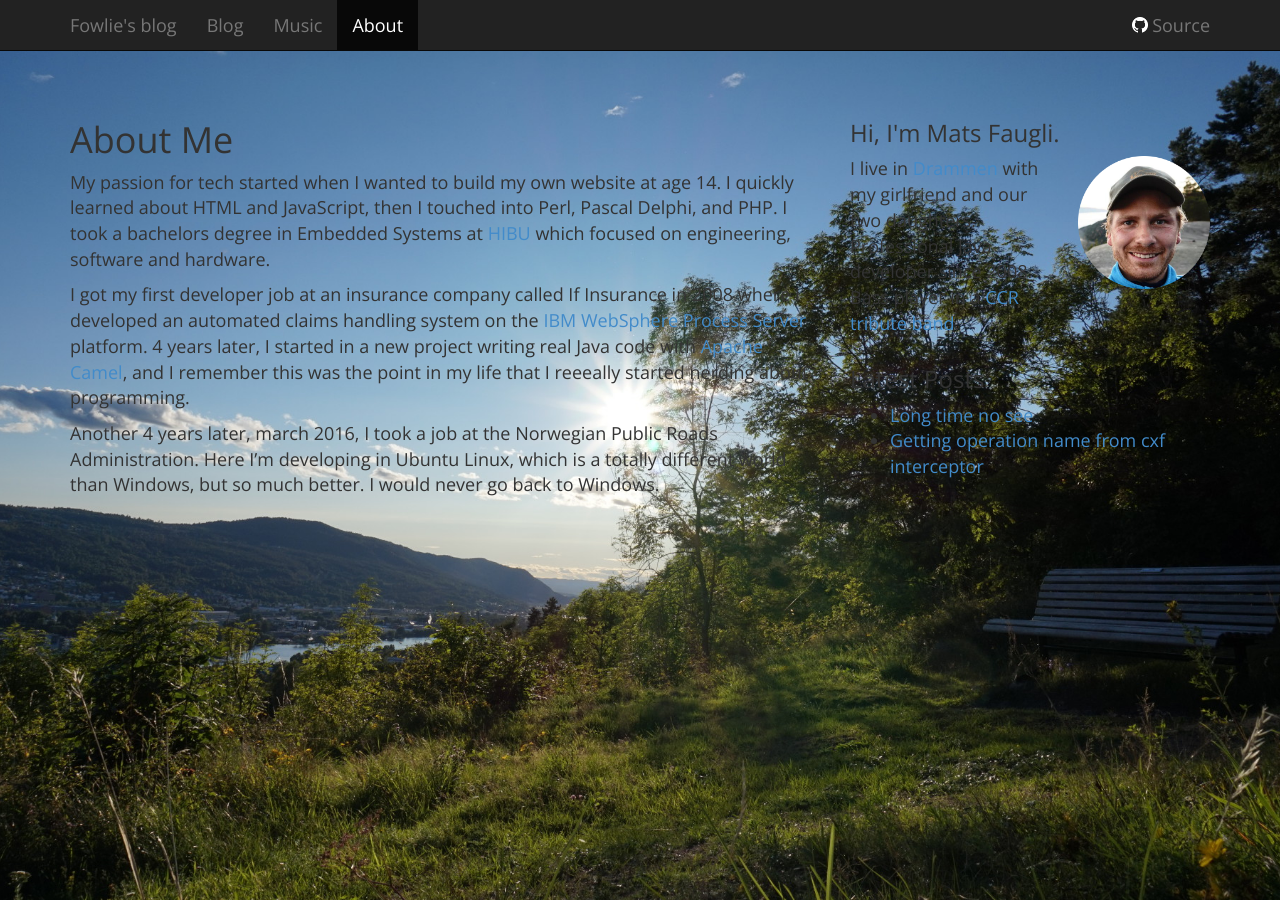
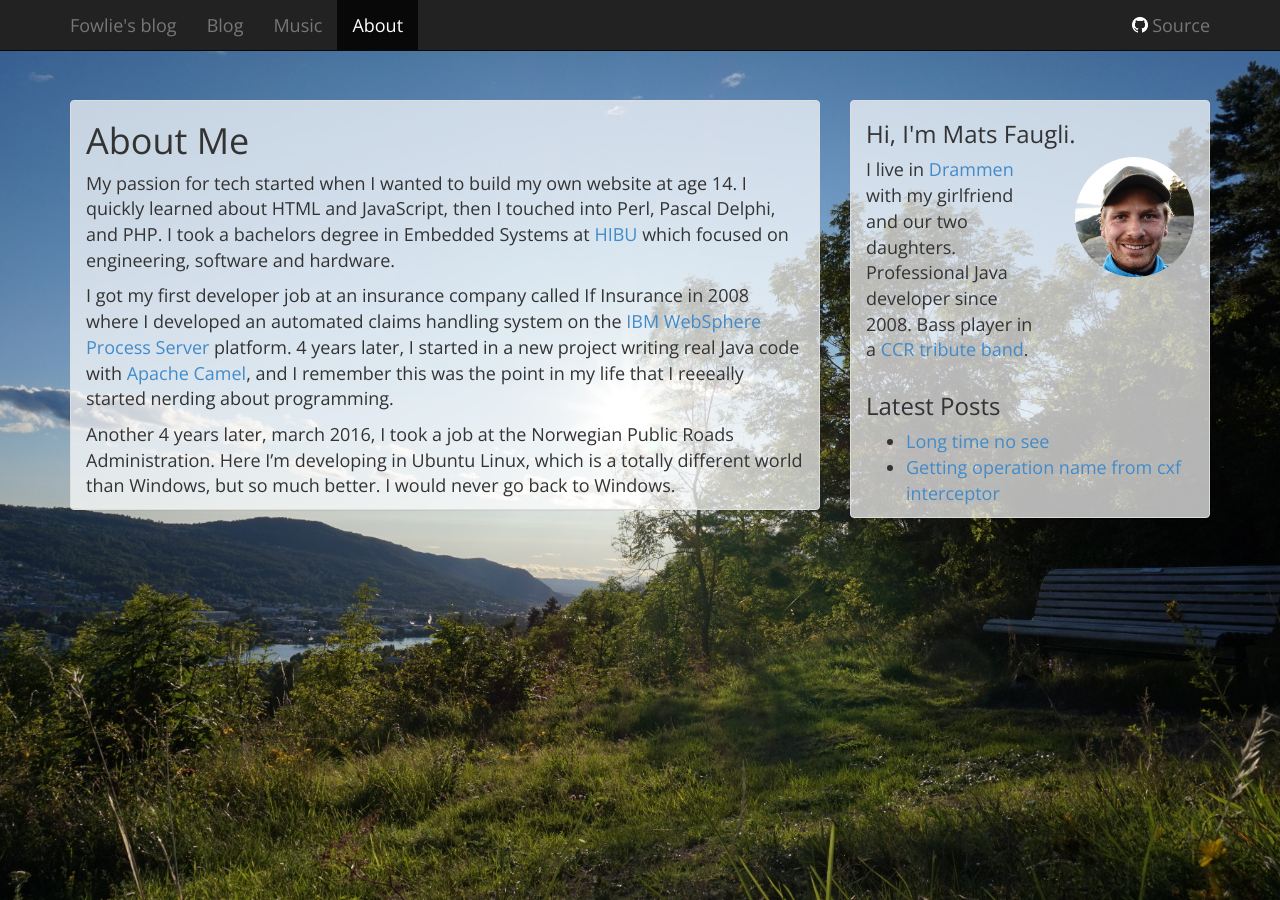
Before and after one commit to fowlie/fowlie.github.io, a Jekyll site: the page built from about/index.md, in a window 1280 px wide. Built offline with Jekyll 4.4.1, drawn with Linux system fonts in a browser that asks for light colours; nearby versions of some CDN libraries; comment, search, counter and statistics services are not loaded.

Commit message:
Make panel into small panels

```diff
--- a/_layouts/default.html
+++ b/_layouts/default.html
@@ -2,10 +2,14 @@
 
       <div class="row">
         <div class="col-sm-8">
-          {{ content }}
+          <div class="container-fluid row-fluid panel panel-default">
+            {{ content }}
+          </div>
         </div>
-        <div class="col-sm-4">
-          {% include sidebar.html %}
+        <div class="col-sm-4 panelt">
+          <div class="container-fluid row-fluid panel panel-default">
+            {% include sidebar.html %}
+          </div>
         </div>
       </div>
 
```
